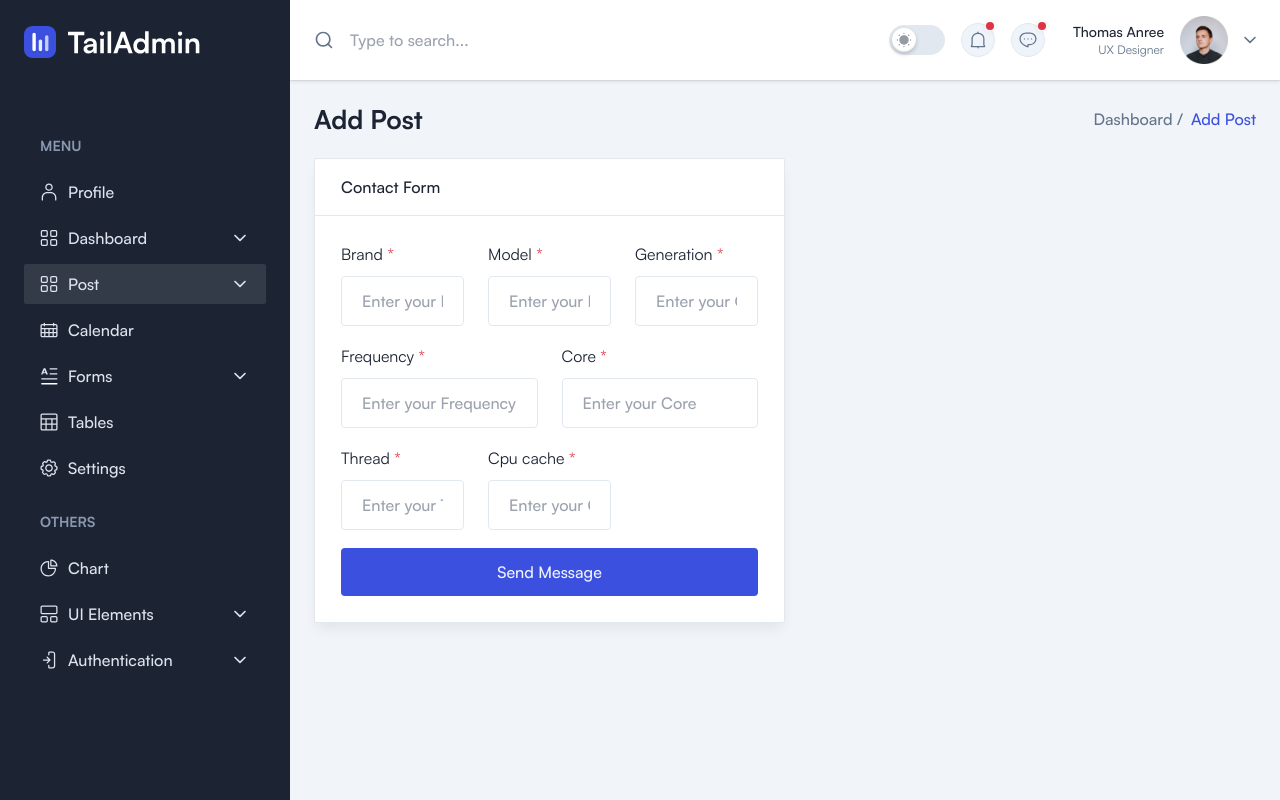
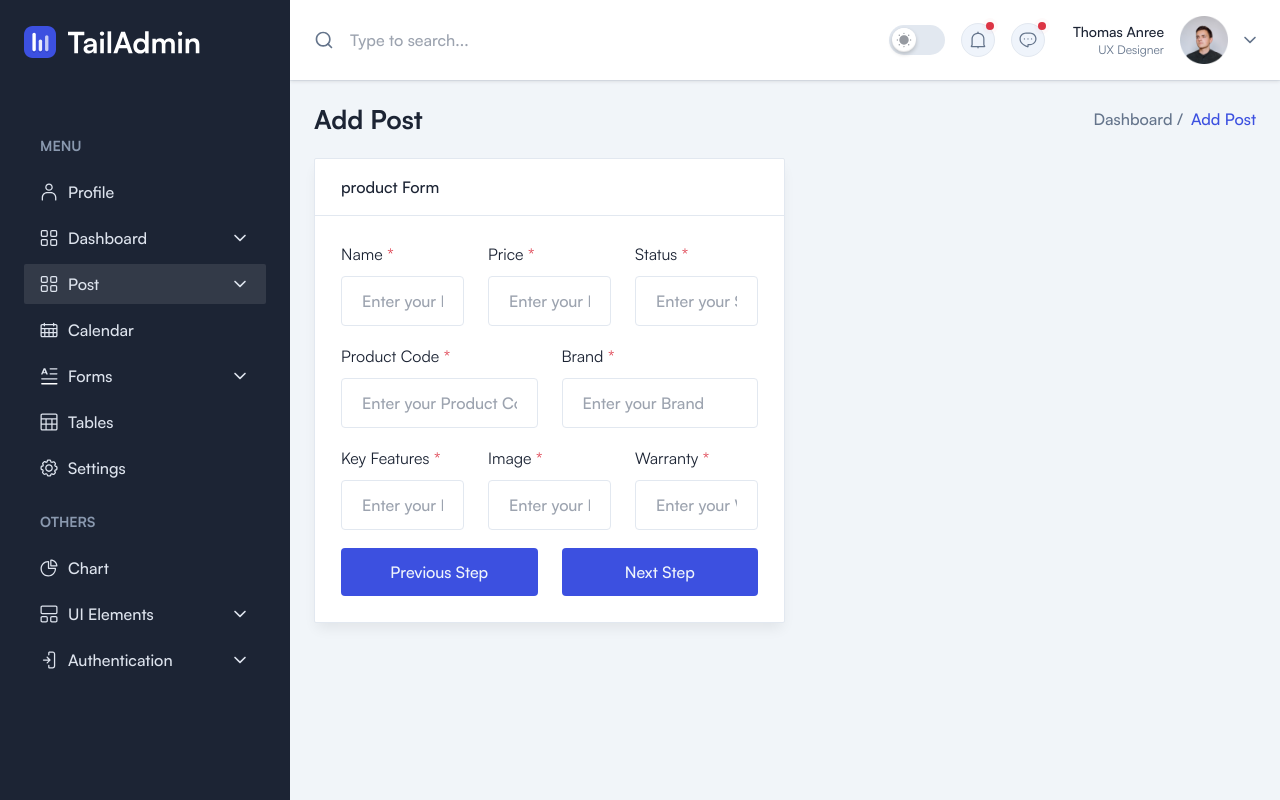
Before and after one commit to mr7aali/admin-panel, a Next.js app: page /post in a window 1280 px wide. Built offline with nearby package versions, Linux system fonts and the light colour scheme; a web font is replaced by a local one.

Commit message:
reusable form added

```diff
--- a/components/postPage/ReusableForm.tsx
+++ b/components/postPage/ReusableForm.tsx
@@ -1,23 +1,19 @@
 "use client";
-import React from "react";
+import React, { useEffect, useState } from "react";
 import Breadcrumb from "../Breadcrumbs/Breadcrumb";
 import Form from "@/hookForms/Form";
 import FormInput from "@/hookForms/FormInput";
-import { Specification } from "@/constant/form";
+import { Specification, formName } from "@/constant/form";
+import { printInputInPattern } from "@/js/FormHelpers";
 // import { groupConsecutiveArray } from "@/js/groupConsecutiveNumbers";
 
 const ReusableForm = () => {
+  const [currentForm, setCurrentForm] = useState(0);
+
+  // useEffect(() => {}, []);
   const onSubmit = (data: any) => {
     console.log(data);
   };
-  const printInputInPattern = (index: number): boolean => {
-    const towInputElementIndex = [
-      4, 5, 9, 10, 14, 15, 19, 20, 24, 25, 29, 30, 34, 35, 39, 40, 44, 45, 49,
-      50,
-    ];
-    return !towInputElementIndex.includes(index);
-  };
-  console.log(printInputInPattern(51));
 
   return (
     <section>
@@ -29,17 +25,19 @@ const ReusableForm = () => {
           <div className="rounded-sm border border-stroke bg-white shadow-default dark:border-strokedark dark:bg-boxdark">
             <div className="border-b border-stroke py-4 px-6.5 dark:border-strokedark">
               <h3 className="font-medium text-black dark:text-white">
-                Contact Form
+                {formName[currentForm]} Form
               </h3>
             </div>
             <Form submitHandler={onSubmit}>
               <div className="p-6.5">
-
-
-
-                <div  className="grid grid-cols-12  gap-x-6">
-                  {Specification.Processor.map((Item, i) => (
-                    <div key={i} className={`mb-4.5 ${printInputInPattern(i+1)? "col-span-4":"col-span-6"}`}>
+                <div className="grid grid-cols-12  gap-x-6">
+                  {Specification[formName[currentForm]].map((Item, i) => (
+                    <div
+                      key={i}
+                      className={`mb-4.5 ${
+                        printInputInPattern(i + 1) ? "col-span-6" : "col-span-4"
+                      }`}
+                    >
                       <FormInput
                         label={Item.fieldName}
                         type={Item.type}
@@ -48,15 +46,48 @@ const ReusableForm = () => {
                       />
                     </div>
                   ))}
-
                 </div>
 
-                <button
-                  type="submit"
-                  className="flex w-full justify-center rounded bg-primary p-3 font-medium text-gray"
-                >
-                  Send Message
-                </button>
+                <div className="grid grid-cols-2 gap-6">
+                  <button
+                    onClick={() =>
+                      setCurrentForm((pre) => (currentForm === 0 ? 0 : pre - 1))
+                    }
+                    disabled={currentForm === 0}
+                    className="flex w-full justify-center rounded bg-primary p-3 font-medium text-gray"
+                  >
+                    Previous Step
+                  </button>
+                  {!(currentForm === formName.length - 1) ? (
+                    <button
+                      onClick={() =>
+                        setCurrentForm((pre) =>
+                          currentForm < formName.length - 1
+                            ? pre + 1
+                            : formName.length - 1
+                        )
+                      }
+                      type="submit"
+                      className="flex w-full justify-center rounded bg-primary p-3 font-medium text-gray"
+                    >
+                      Next Step
+                    </button>
+                  ) : (
+                    <button
+                      onClick={() =>
+                        setCurrentForm((pre) =>
+                          currentForm < formName.length - 1
+                            ? pre + 1
+                            : formName.length - 1
+                        )
+                      }
+                      type="submit"
+                      className="flex w-full justify-center rounded bg-primary p-3 font-medium text-gray"
+                    >
+                      Submit
+                    </button>
+                  )}
+                </div>
               </div>
             </Form>
           </div>
--- a/constant/form.ts
+++ b/constant/form.ts
@@ -1,8 +1,10 @@
-import { ISpecification } from "@/types/Specification";
+// import { ISpecification } from "@/types/Specification";
 
+interface ISpecification {
+    [key: string]: Array<{ fieldName: string; name: string; type: string }>;
+}
 
-
-export const Specification :ISpecification= {
+export const Specification: ISpecification = {
     product: [
         { fieldName: "Name", name: "name", type: "text" },
         { fieldName: "Price", name: "price", type: "text" },
@@ -118,3 +120,23 @@ export const Specification :ISpecification= {
     ],
 
 }
+
+export const formName = [
+    "product",
+    "Display",
+    "Processor",
+    // "Audio",
+    // "Connectivity",
+    // "Power",
+    // "Memory",
+    // "Storage",
+    // "Graphics",
+    // "Keyboard",
+    // "Camera",
+    // "Ports_Slots",
+    // "Security",
+    // "Physical_Specification",
+    // "Rear_Camera",
+    // "Front_Camera",
+    // "Network_Connectivity",
+]
--- a/hookForms/FormInput.tsx
+++ b/hookForms/FormInput.tsx
@@ -9,7 +9,7 @@ type IInput = {
   value?: string;
   placeholder?: string;
   validation?: object;
-  label:string;
+  label: string;
 };
 const FormInput = ({
   id,
@@ -18,9 +18,12 @@ const FormInput = ({
   type,
   validation,
   value,
-  label
+  label,
 }: IInput) => {
-  const { control } = useFormContext();
+  const {
+    control,
+    formState: { errors },
+  } = useFormContext();
   return (
     <>
       <label className="mb-2.5 block text-black dark:text-white">
@@ -28,6 +31,9 @@ const FormInput = ({
       </label>
       <Controller
         control={control}
+        rules={{
+          // required: `${label} field cannot be empty!`,
+        }}
         name={name}
         render={({ field }) => (
           <input
@@ -40,6 +46,14 @@ const FormInput = ({
           />
         )}
       />
+      {errors[name] && (
+        <p
+          style={{ color: "#ff3333", fontSize: "14px" }}
+          className="text-red font-medium mt-2 ml-0 font-serif flex items-center"
+        >
+          Error : {errors[name]?.message as string}
+        </p>
+      )}
     </>
   );
 };
--- /dev/null
+++ b/js/FormHelpers.ts
@@ -0,0 +1,12 @@
+export const printInputInPattern = (index: number): boolean => {
+
+    const towInputElementIndex = [
+      4, 5, 9, 10, 14, 15, 19, 20, 24, 25, 29, 30, 34, 35, 39, 40, 44, 45, 49,
+      50,
+    ];
+    // const towInputElementIndex = [
+    //     1, 2, 6, 7, 11, 12, 16, 17, 21, 22, 26, 27, 31, 32, 36, 37, 41, 42, 46, 47, 51, 52
+
+    // ];
+    return towInputElementIndex.includes(index);
+};
--- a/tailwind.config.js
+++ b/tailwind.config.js
@@ -48,6 +48,7 @@ module.exports = {
       success: "#219653",
       danger: "#D34053",
       warning: "#FFA70B",
+      red: "#ff3333"
     },
     screens: {
       "2xsm": "375px",
```
